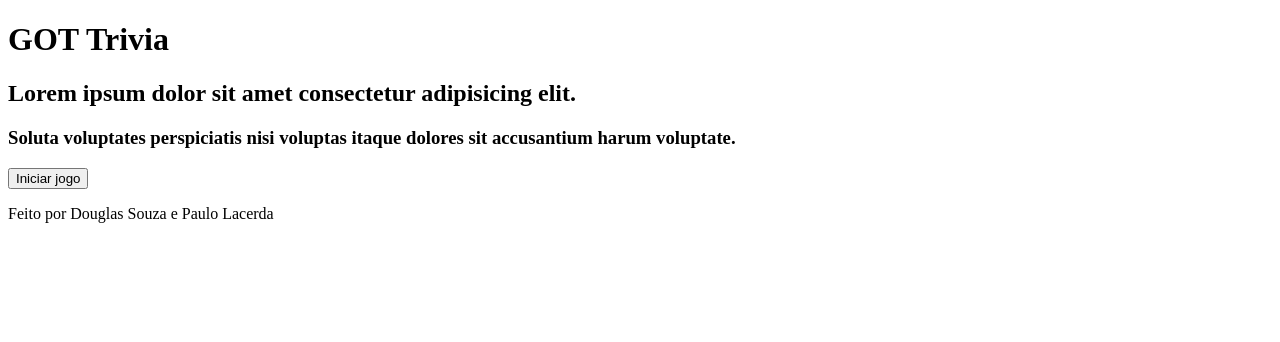
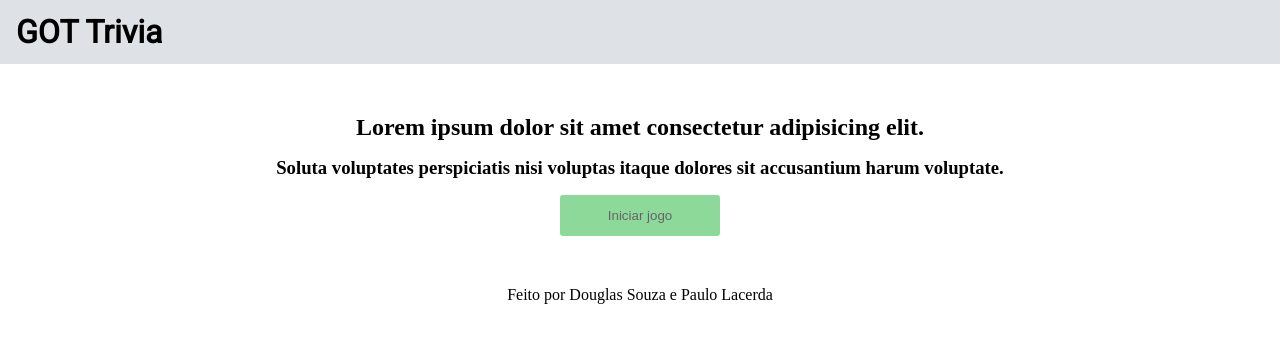
Before and after one commit to douglas-ssouza/got-trivia, a plain HTML site: page index.html in a window 1280 px wide. Drawn offline with Linux system fonts and the light colour scheme; a web font is replaced by a local one.

Commit message:
Estiliza o HTML e CSS, e adiciona arquivos puxados pela main

```diff
--- a/index.html
+++ b/index.html
@@ -5,6 +5,10 @@
     <meta http-equiv="X-UA-Compatible" content="IE=edge">
     <meta name="viewport" content="width=device-width, initial-scale=1.0">
     <title>GOT Trivia</title>
+    <link rel="stylesheet" href="style.css">
+    <link rel="preconnect" href="https://fonts.googleapis.com">
+<link rel="preconnect" href="https://fonts.gstatic.com" crossorigin>
+<link href="https://fonts.googleapis.com/css2?family=Kaisei+Opti:wght@400;500;700&family=Roboto&display=swap" rel="stylesheet">
 </head>
 <body>
     <header class="header-menu">
--- a/style.css
+++ b/style.css
@@ -0,0 +1,40 @@
+
+* {
+    margin: 0;
+	padding: 0;
+}
+
+.header-menu {
+    background-color: #dee2e6;
+    height: 4rem;
+}
+
+.title-header {
+    margin-left: 1rem;
+    padding-top: 13px;
+    font-family: 'Roboto', sans-serif;
+}
+
+.main-section, .footer-menu {
+    padding-top: 50px;
+    text-align: center;
+    font-family: 'Kaisei Opti', serif;
+}
+
+.main-section h2 {
+    padding-bottom: 1rem;
+}
+
+.main-section button {
+    margin-top: 1rem;
+    padding: 0.8rem 3rem;
+    background-color: #40c057;
+    border-style: none;
+    border-radius: 0.2rem;
+    opacity: 0.6;
+    transition: 0.3s;
+}
+
+.main-section button:hover {
+    opacity: 1;
+}
```
